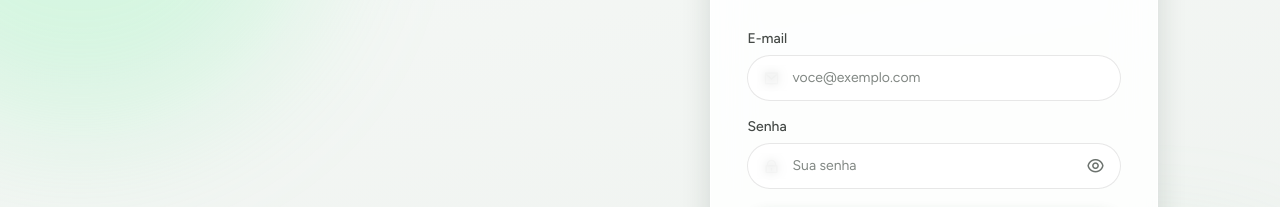
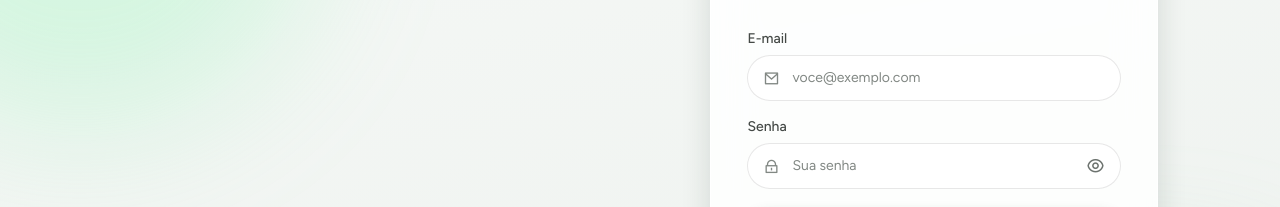
Before and after one commit to VictorNascimento14/Alivium, a React (Vite) app: page /entrar in a window 1280 px wide. Shown: the part 193-400 px from the top of the page. Built offline with nearby package versions, Linux system fonts and the light colour scheme.

Commit message:
fix(ui): ícone do TextField ficava escondido atrás do campo (#11)

```diff
--- a/src/ui/base/TextField.tsx
+++ b/src/ui/base/TextField.tsx
@@ -22,8 +22,10 @@ const TextField = forwardRef<HTMLInputElement, TextFieldProps>(function TextFiel
         {label}
       </label>
       <div className="relative">
+        {/* `z-10`: o `backdrop-blur` do campo cria contexto de empilhamento, e o
+            campo — que vem depois no DOM — pintava POR CIMA do ícone. */}
         {icon && (
-          <span className="absolute left-4 top-1/2 flex h-4 w-4 -translate-y-1/2 items-center justify-center text-base text-foreground-400">
+          <span className="pointer-events-none absolute left-4 top-1/2 z-10 flex h-4 w-4 -translate-y-1/2 items-center justify-center text-base text-foreground-400">
             <i className={icon} aria-hidden="true" />
           </span>
         )}
```
